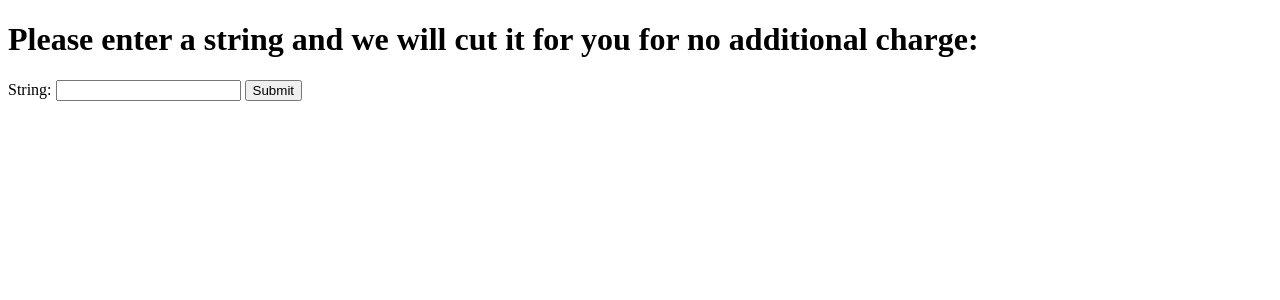
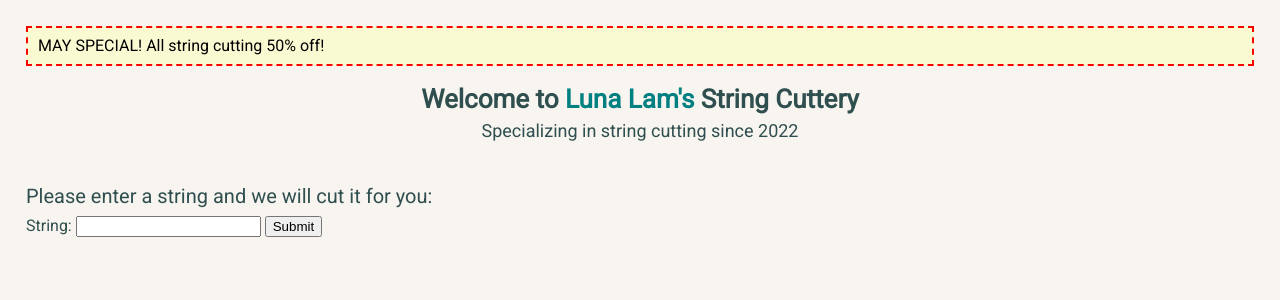
Before and after one commit to lunaxlam/luna-lam-lyft-mini-app, a Flask app: page / in a window 1280 px wide. Shown: the top 300 px of the page. Run offline with Flask 2, Linux system fonts and the light colour scheme.

Commit message:
Added logic to standardize form inputs for /test route's view function and CSS styling

```diff
--- a/server.py
+++ b/server.py
@@ -1,15 +1,21 @@
-"""Server for lyft mini app"""
+"""Server for mini app for Lyft"""
 
 from flask import Flask, render_template, request, redirect, flash, jsonify
+from os import environ
 
 # Create a Flask instance
 app = Flask(__name__)
+
+# Set secret key to enable use of sessions and flash messages
+app.secret_key = environ["FLASK_SECRET_KEY"]
 
 # Define server routes
 
 @app.route("/")
 def show_form():
     """Display form"""
+
+    flash("MAY SPECIAL! All string cutting 50% off!")
 
     return render_template("form.html")
 
@@ -18,14 +24,19 @@ def show_form():
 def test():
     """Return a JSON object of a modified string"""
 
-    # Note: The following computation assumes that the user enters a string without any surrounding quotation marks in the form field
+    string_to_cut = request.form.get("string_to_cut")
 
-    string_to_cut = request.form.get("string_to_cut")
+    standard_string = ""
+
+    # Standardize the form input in case user wraps string in quotes
+    for char in string_to_cut:
+        if char != '"' and char != "'":
+            standard_string += char
 
     cut_string = ""
 
-    for i in range(2, len(string_to_cut), 3):
-        cut_string += string_to_cut[i]
+    for i in range(2, len(standard_string), 3):
+        cut_string += standard_string[i]
 
     modified_string = {"return_string": cut_string}
 
@@ -34,9 +45,6 @@ def test():
 
 
 
-
-
-
 if __name__ == "__main__":
 
     app.run(debug=True, host="0.0.0.0")
--- a/static/css/style.css
+++ b/static/css/style.css
@@ -0,0 +1,103 @@
+/* Add CSS reset to reduce browser inconsistencies
+
+   http://meyerweb.com/eric/tools/css/reset/
+   v2.0 | 20110126
+   License: none (public domain)
+*/
+
+html, body, div, span, applet, object, iframe,
+h1, h2, h3, h4, h5, h6, p, blockquote, pre,
+a, abbr, acronym, address, big, cite, code,
+del, dfn, em, img, ins, kbd, q, s, samp,
+small, strike, strong, sub, sup, tt, var,
+b, u, i, center,
+dl, dt, dd, ol, ul, li,
+fieldset, form, label, legend,
+table, caption, tbody, tfoot, thead, tr, th, td,
+article, aside, canvas, details, embed,
+figure, figcaption, footer, header, hgroup,
+menu, nav, output, ruby, section, summary,
+time, mark, audio, video {
+	margin: 0;
+	padding: 0;
+	border: 0;
+	font-size: 100%;
+	font: inherit;
+	vertical-align: baseline;
+}
+/* HTML5 display-role reset for older browsers */
+article, aside, details, figcaption, figure,
+footer, header, hgroup, menu, nav, section {
+	display: block;
+}
+body {
+	line-height: 1;
+}
+ol, ul {
+	list-style: none;
+}
+blockquote, q {
+	quotes: none;
+}
+blockquote:before, blockquote:after,
+q:before, q:after {
+	content: '';
+	content: none;
+}
+table {
+	border-collapse: collapse;
+	border-spacing: 0;
+}
+
+/* Custom Styling */
+
+body {
+    background-color: #F8F4F0;
+    font-family: Roboto, Arial;
+    color: #2f4f4f;
+    margin: 16px;
+    padding: 10px;
+}
+
+#main-header {
+    padding: 20px;
+}
+
+h1, h3 {
+    font-size: 26px;
+    text-align: center;
+}
+
+h1 {
+	font-weight: bold;
+}
+
+h3 {
+    padding: 10px;
+    font-size: 18px;
+}
+
+h2 {
+    font-size: 20px;
+    margin-bottom: 10px;
+}
+
+/* Link Styling */
+
+a {
+    color: teal;
+    text-decoration: none;
+}
+
+a:hover {
+    text-decoration: underline;
+}
+
+/* Flash Message Styling */
+
+.flash-msg {
+    background-color: lightgoldenrodyellow;
+    color: black;
+    border: 2px dashed red;
+    padding: 10px;
+}
--- a/templates/base.html
+++ b/templates/base.html
@@ -5,7 +5,7 @@
         <meta charset="utf-8">
 
         <meta name="author" content="Luna Lam">
-        <meta name="description" content="A mini lyft application.">
+        <meta name="description" content="Luna Lam's String Cuttery: A mini application for Lyft.">
 
         <!-- Set viewport -->
         <meta name="viewport" content="width=device-width">
--- a/templates/form.html
+++ b/templates/form.html
@@ -1,9 +1,15 @@
 {% extends 'base.html' %}
-{% block title %}Request Form{% endblock %}
+{% block title %}Luna Lam's String Cuttery{% endblock %}
 
 {% block body %}
 
-<h1>Please enter a string and we will cut it for you for no additional charge:</h1>
+<div id="main-header">
+<h1>Welcome to <a href="https://github.com/lunaxlam">Luna Lam's</a> String Cuttery</h1>
+<h3>Specializing in string cutting since 2022</h3>
+</div>
+
+<br>
+<h2>Please enter a string and we will cut it for you:</h2>
 <form action="/test" method="POST">
     <label for="string-to-cut">String: </label>
     <input type="text" name="string_to_cut" id="string-to-cut" required>
--- a/tests.py
+++ b/tests.py
@@ -18,7 +18,7 @@ class AppTests(unittest.TestCase):
         """Check to see if the correct content renders on the homepage"""
 
         result = self.client.get("/")
-        self.assertIn(b"Please enter a string and we will cut it for you for no additional charge:", result.data)
+        self.assertIn(b"Please enter a string and we will cut it for you:", result.data)
 
 
     def test_result(self):
```
Also changed, not shown: templates/results.html (deleted, +0 -14 lines), 1 other file.
